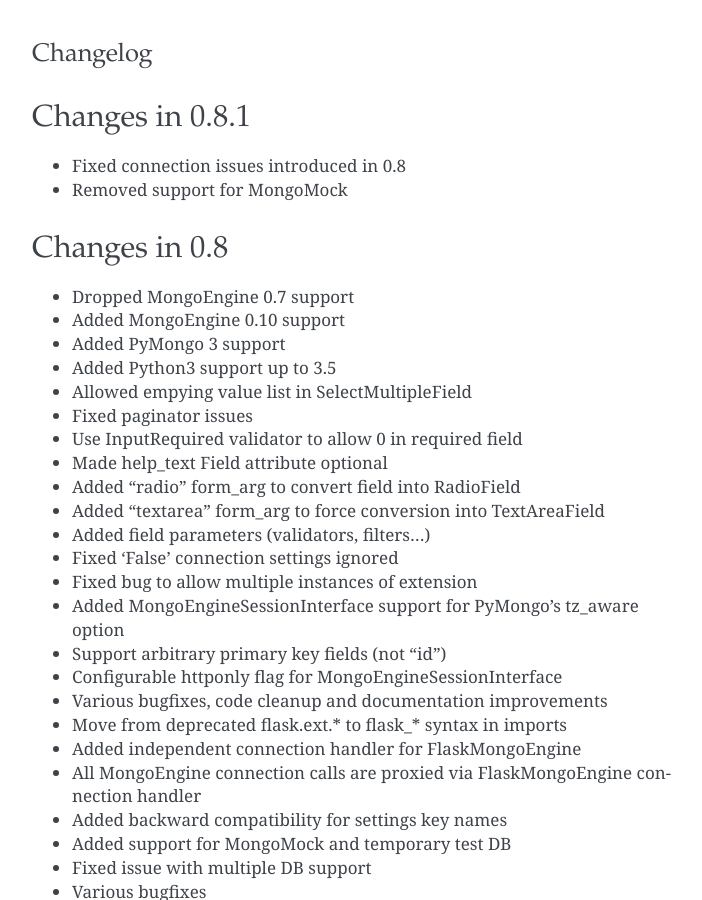
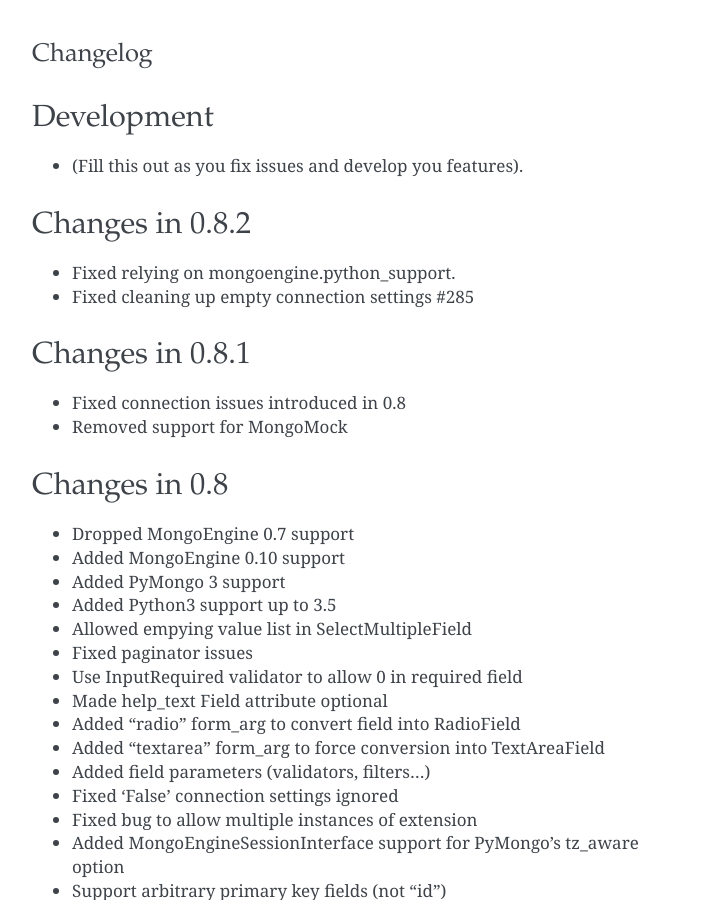
Before and after one commit to MongoEngine/flask-mongoengine, a Sphinx documentation site: the page built from docs/changelog.rst, in a window 1280 px wide and 900 px high. Shown: the whole window, without its empty margins (288-990 px from the left). Built offline with Sphinx 7.4.7, drawn with Linux system fonts in a browser that asks for light colours.

Commit message:
version 0.8.2 + rely on six and not mongoengine.python_support

```diff
--- a/docs/changelog.rst
+++ b/docs/changelog.rst
@@ -1,6 +1,15 @@
 =========
 Changelog
 =========
+
+Development
+================
+- (Fill this out as you fix issues and develop you features).
+
+Changes in 0.8.2
+================
+- Fixed relying on mongoengine.python_support.
+- Fixed cleaning up empty connection settings #285
 
 Changes in 0.8.1
 ================
--- a/requirements.txt
+++ b/requirements.txt
@@ -4,3 +4,4 @@
 mongoengine>=0.8.0
 flake8
 flake8-import-order
+six
--- a/setup.py
+++ b/setup.py
@@ -19,7 +19,7 @@
 
 setup(
     name='flask-mongoengine',
-    version='0.8.1',
+    version='0.8.2',
     url='https://github.com/mongoengine/flask-mongoengine',
     license='BSD',
     author='Ross Lawley',
@@ -31,6 +31,7 @@
         'Flask>=0.8',
         'Flask-WTF>=0.13',
         'mongoengine>=0.8.0',
+        'six',
     ],
     packages=['flask_mongoengine',
               'flask_mongoengine.wtf'],
```
Also changed, not shown: 1 other file.
